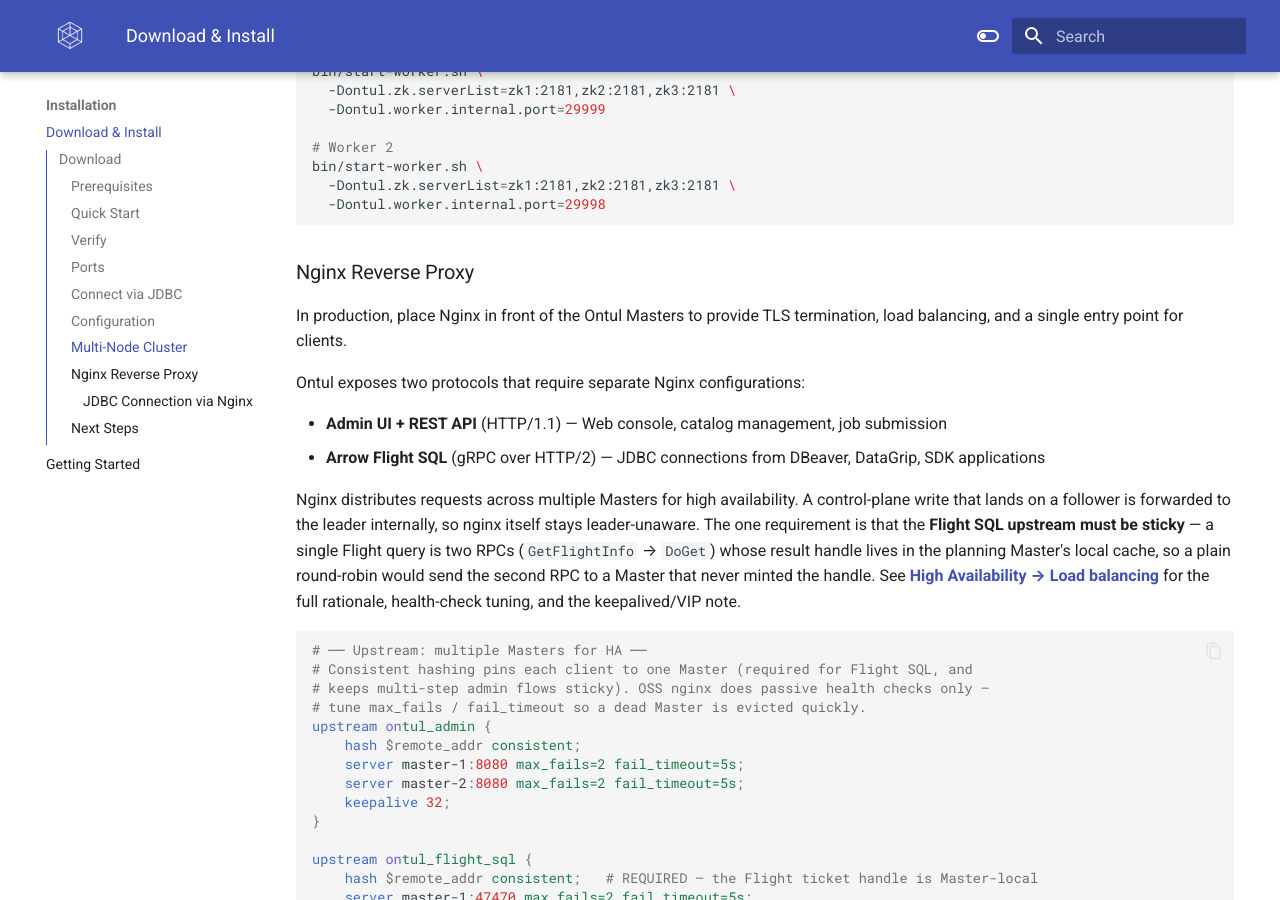
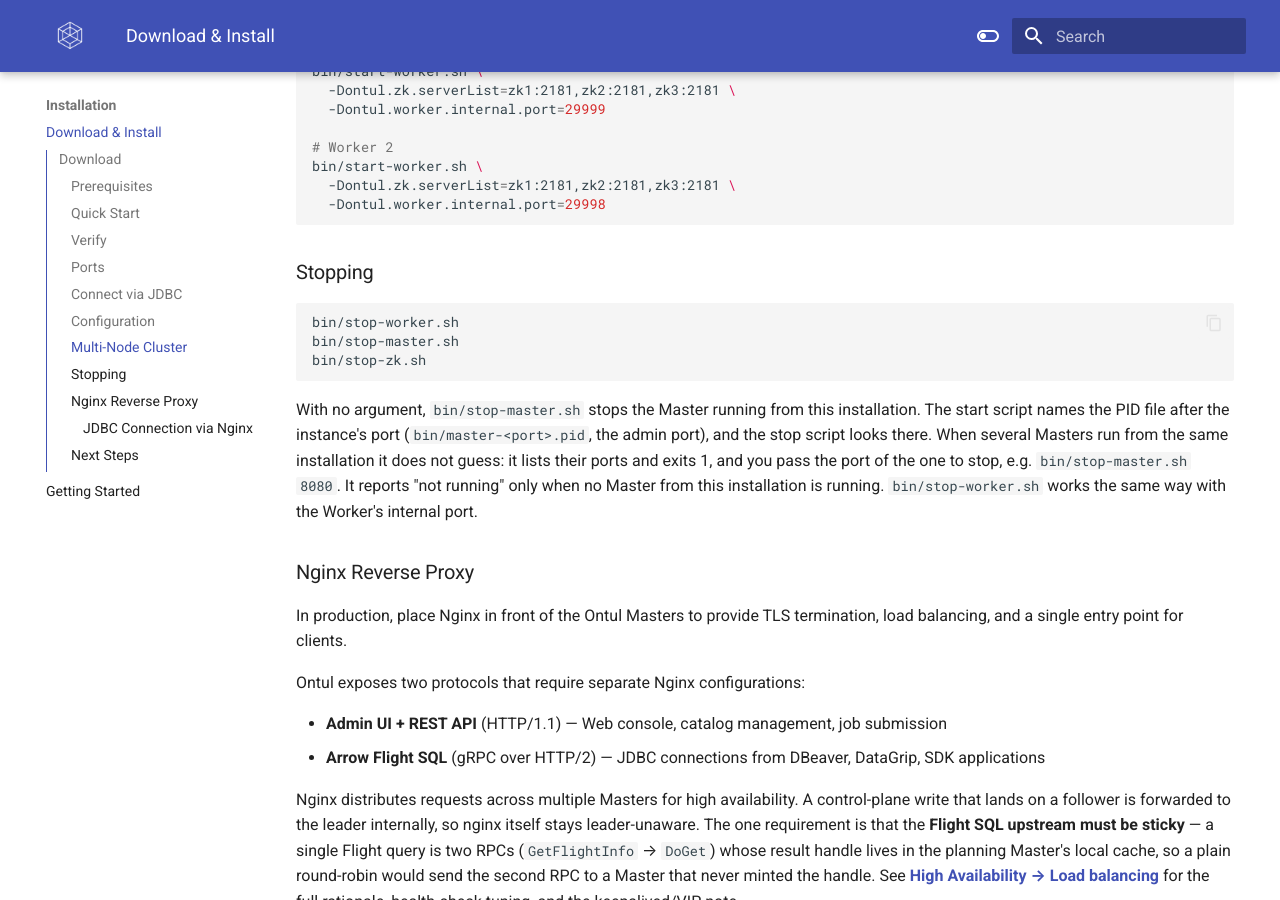
Before and after one commit to cloudcheflabs/ontul-docs, an MkDocs documentation site: the page built from docs/installation/installation.md, in a window 1280 px wide and 900 px high, scrolled down 2748 px. Built offline with MkDocs 1.6.1 and Material for MkDocs 9.7.7, drawn with Linux system fonts in a browser that asks for light colours; the version menu is left out.

Commit message:
docs: stop scripts with no argument find the port-named pid file; several instances need the port
Co-Authored-By: Claude Opus 5.5 <noreply@anthropic.com>

````diff
--- a/docs/installation/installation.md
+++ b/docs/installation/installation.md
@@ -126,6 +126,17 @@ bin/start-worker.sh \
   -Dontul.worker.internal.port=29998
 ```
 
+### Stopping
+
+```bash
+bin/stop-worker.sh
+bin/stop-master.sh
+bin/stop-zk.sh
+```
+
+With no argument, `bin/stop-master.sh` stops the Master running from this installation. The start script names the PID file after the instance's port (`bin/master-<port>.pid`, the admin port), and the stop script looks there. When several Masters run from the same installation it does not guess: it lists their ports and exits 1, and you pass the port of the one to stop, e.g. `bin/stop-master.sh 8080`. It reports "not running" only when no Master from this installation is running.
+`bin/stop-worker.sh` works the same way with the Worker's internal port.
+
 ### Nginx Reverse Proxy
 
 In production, place Nginx in front of the Ontul Masters to provide TLS termination, load balancing, and a single entry point for clients.
````
